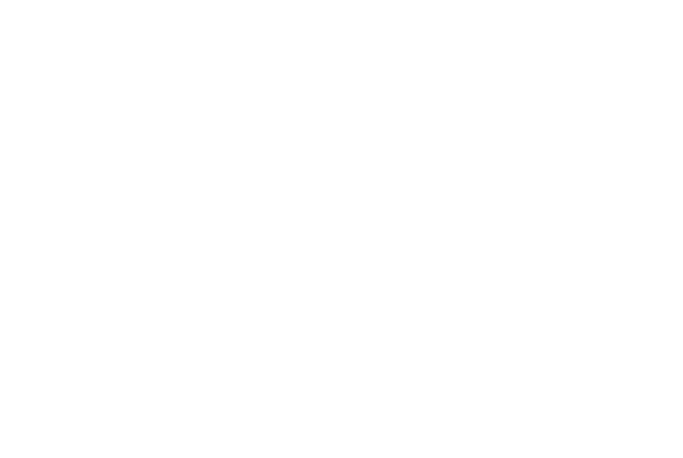
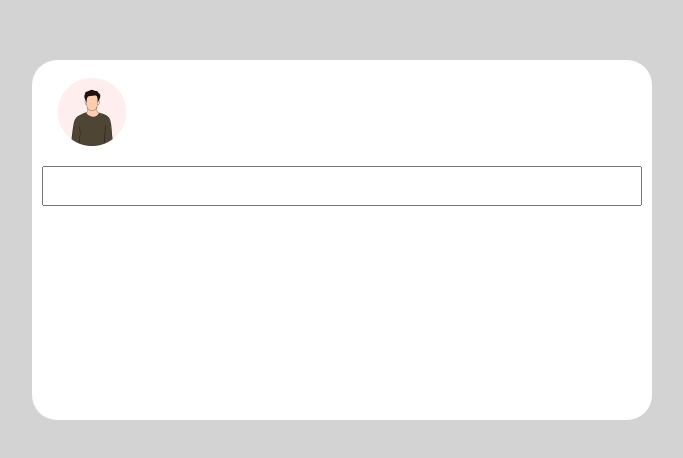
Before and after one commit to Sachin2903/Twitter_clone, a React (Create React App) app: page /tweetbox in a window 1280 px wide. Shown: the top 458 px of the page, without its empty margins (298-981 px from the left). Built offline with nearby package versions, Linux system fonts and the light colour scheme.

Commit message:
added by manish tweet box

```diff
--- a/src/components/organisms/main/leftSideBar/tweetBox/tweetBox.module.css
+++ b/src/components/organisms/main/leftSideBar/tweetBox/tweetBox.module.css
@@ -0,0 +1,28 @@
+.tweetbox_main_container {
+    width: 100vw;
+    height: 100vh;
+    background-color: lightgrey;
+    backdrop-filter: blur(8.5px);
+}
+
+.sub_tweetbox_container {
+    width: 620px;
+    height: 45%;
+    position: absolute;
+    top: 30%;
+    left: 50%;
+    transform: translate(-50%, -50%);
+    justify-content: center;
+    background-color: white;
+    border-radius: 25px;
+    margin: auto;
+    display: flex-start;
+    align-items: center;
+    padding: 2px 10px;
+}
+
+.sub_tweetbox_container input {
+    display: flex;
+    width: 100%;
+    height: 5vh;
+}
--- a/src/components/organisms/main/leftSideBar/tweetBox/tweetbox.js
+++ b/src/components/organisms/main/leftSideBar/tweetBox/tweetbox.js
@@ -1,18 +1,15 @@
 import { Fragment } from "react";
 import styles from "./tweetBox.module.css";
+import tweetbox from '../../../../../image/logo/836-removebg-preview.png'
 
-export function TweetBox(){
+export function TweetBox() {
   return (
     <Fragment>
-            <div>
-                <div>
-
-
+      <div className={styles.tweetbox_main_container}>
+        <div className={styles.sub_tweetbox_container}>
+          <img src={tweetbox} alt="Not Found Tweetbox" />
+          <input type="text" />
         </div>
-
-
-
-
       </div>
     </Fragment>
   )
```
Lines whose indentation alone changed are shown as unchanged.
